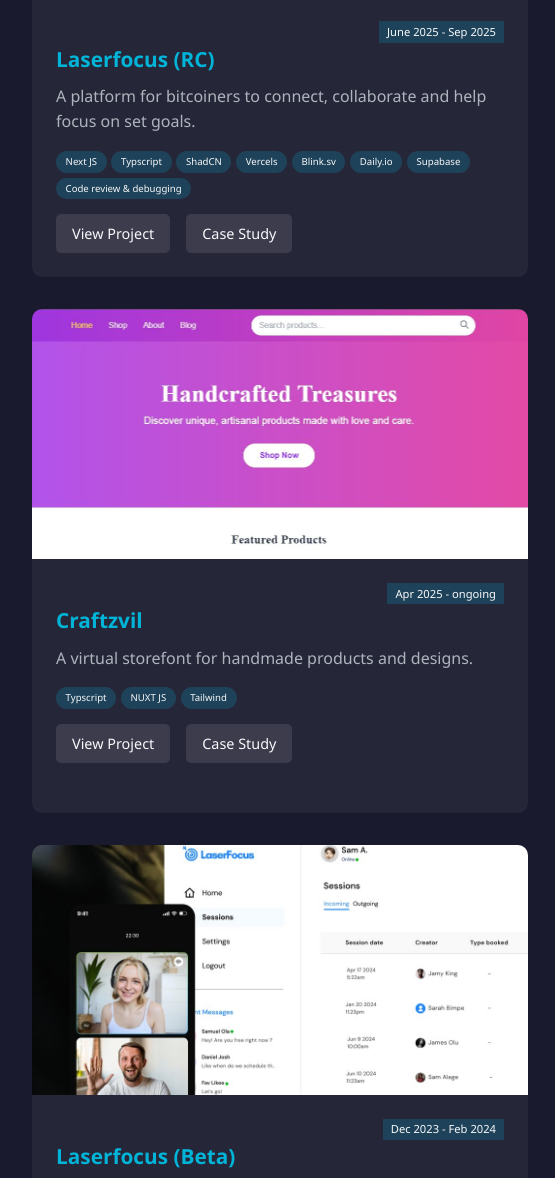
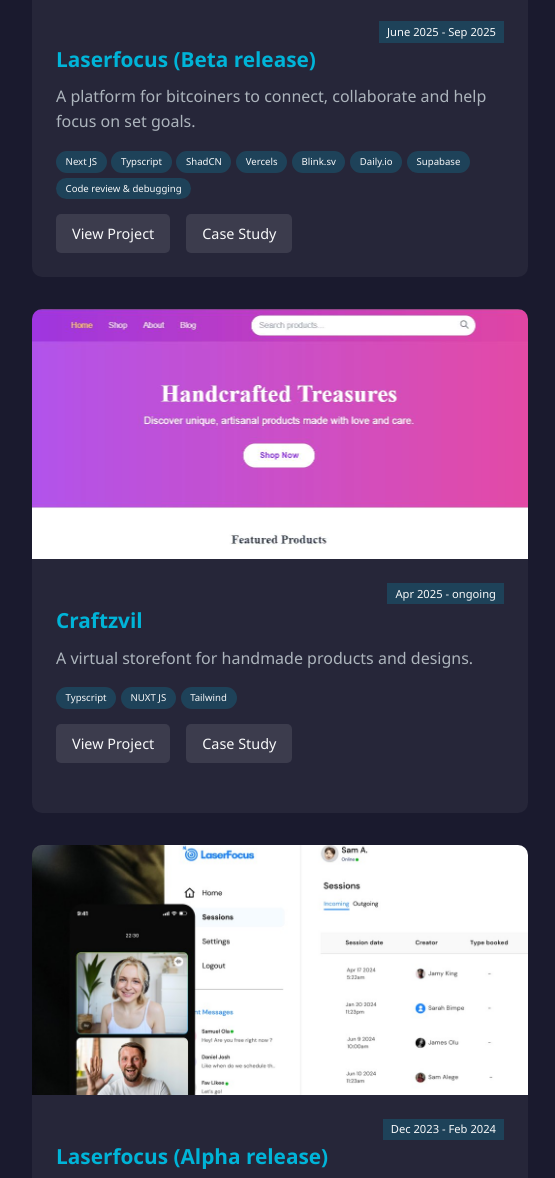
Before and after one commit to Obi1-x/Obi1-x, a plain HTML site: page index.html in a window 1280 px wide. Shown: the part 2020-3198 px from the top of the page, 96-651 px from the left. Drawn offline with nearby package versions, Linux system fonts and the light colour scheme; files whose address does not match are found by name.

Commit message:
Vanilla-devfolio--94.1%-complete

```diff
--- a/index.html
+++ b/index.html
@@ -185,7 +185,7 @@
                     <div class="portfolio-item-date">
                       <span class="date-tag">June 2025 - Sep 2025</span>
                     </div>
-                    <h3>Laserfocus (RC)</h3>
+                    <h3>Laserfocus (Beta release)</h3>
                     <p>A platform for bitcoiners to connect, collaborate and help focus on set goals.</p>
                     <div class="skill-tags">
                         <span class="skill-tag">Next JS</span>
@@ -223,7 +223,8 @@
                         <span class="skill-tag">Code review & debugging</span>
                     </div>
                     <div class="portfolio-links">
-                        <a href="https://swap.lightning.news">View Project</a>
+                        <!-- a href="https://swap.lightning.news">View Project</a -->
+                        <a href="https://v0-calculator-cex.vercel.app/">View Project</a>
                         <a href="#">Case Study</a>
                     </div>
                 </div>
@@ -282,7 +283,7 @@
                     <div class="portfolio-item-date">
                       <span class="date-tag">Dec 2023 - Feb 2024</span>
                     </div>
-                    <h3>Laserfocus (Beta)</h3>
+                    <h3>Laserfocus (Alpha release)</h3>
                     <p>A platform for bitcoiners to connect, collaborate and focus on set goals.</p>
                     <div class="skill-tags">
                         <span class="skill-tag">Bubble.io</span>
```
